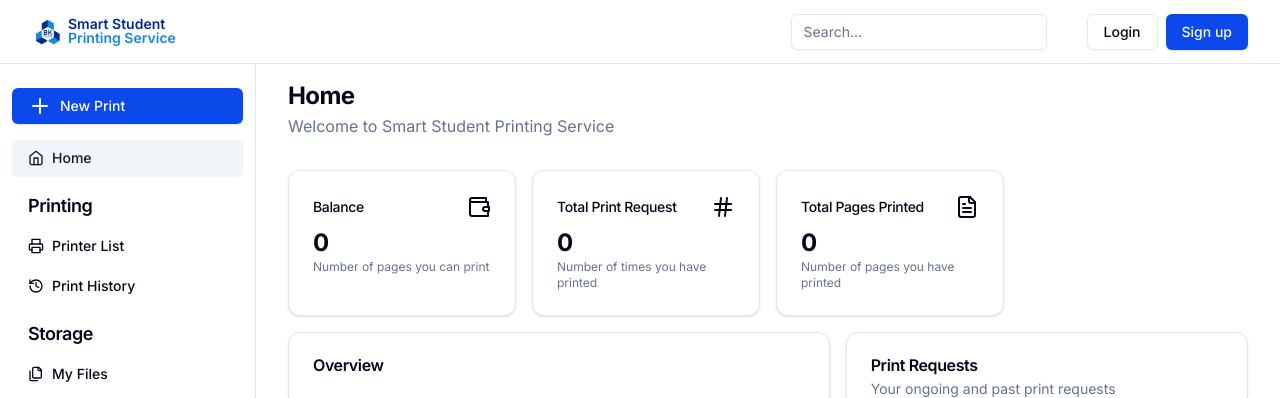
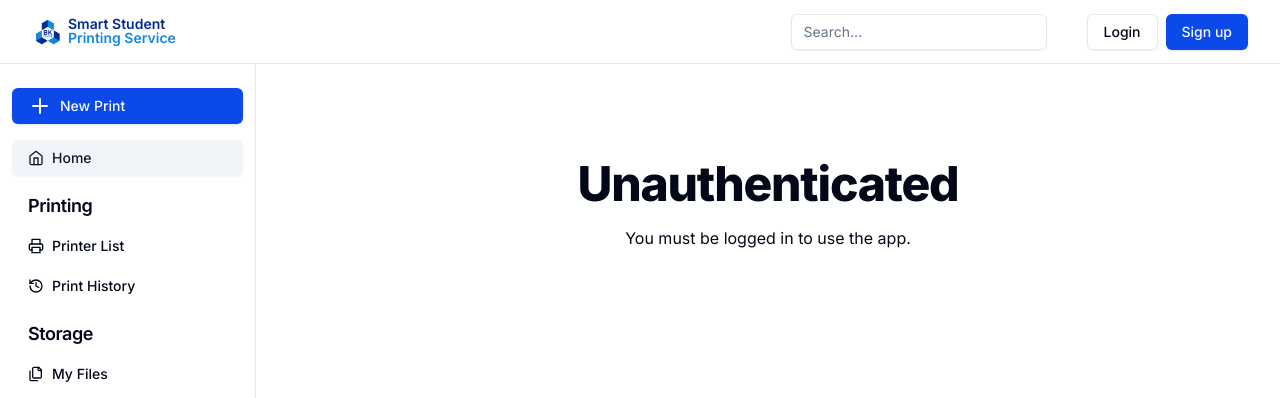
Before and after one commit to hoangvvo/CO3001-SmartStudentPrintingService, a Next.js app in the folder frontend/: page / in a window 1280 px wide. Shown: the top 398 px of the page. Built offline with nearby package versions, Linux system fonts and the light colour scheme; no server answers.

Commit message:
Add auth paywall

```diff
--- /dev/null
+++ b/frontend/src/app/(student)/admin/layout.tsx
@@ -0,0 +1,19 @@
+"use client";
+
+import { ErrorPage } from "@/components/pages/error-page";
+import { useUserStore } from "@/stores/user.store";
+
+export default function AppLayout({ children }: { children: React.ReactNode }) {
+  const { user } = useUserStore();
+
+  if (user?.role !== "admin" && user?.role !== "spso") {
+    return (
+      <ErrorPage
+        title="Unauthorized"
+        message="You are not authorized to access this page."
+      />
+    );
+  }
+
+  return children;
+}
--- a/frontend/src/app/(student)/layout.tsx
+++ b/frontend/src/app/(student)/layout.tsx
@@ -1,6 +1,7 @@
 "use client";
 
 import imageLogoBk from "@/assets/logoBK.png";
+import { ErrorPage } from "@/components/pages/error-page";
 import { Avatar, AvatarFallback } from "@/components/ui/avatar";
 import { Button, buttonVariants } from "@/components/ui/button";
 import {
@@ -303,11 +304,7 @@ const Navbar: React.FC = () => {
   );
 };
 
-export default function RootLayout({
-  children,
-}: {
-  children: React.ReactNode;
-}) {
+export default function AppLayout({ children }: { children: React.ReactNode }) {
   const [hydrated, setHydrated] = useState(false);
 
   useEffect(() => {
@@ -315,12 +312,28 @@ export default function RootLayout({
     setHydrated(true);
   }, []);
 
+  const { user } = useUserStore();
+
   return (
     <>
       <Navbar />
       <div className="lg:pl-64 pt-16 relative min-h-screen">
         <Sidebar />
-        <main>{children}</main>
+        <main
+          className={cn(
+            "opacity-0 transition-opacity",
+            hydrated && "opacity-100",
+          )}
+        >
+          {!!user ? (
+            children
+          ) : (
+            <ErrorPage
+              title="Unauthenticated"
+              message="You must be logged in to use the app."
+            />
+          )}
+        </main>
       </div>
     </>
   );
```
